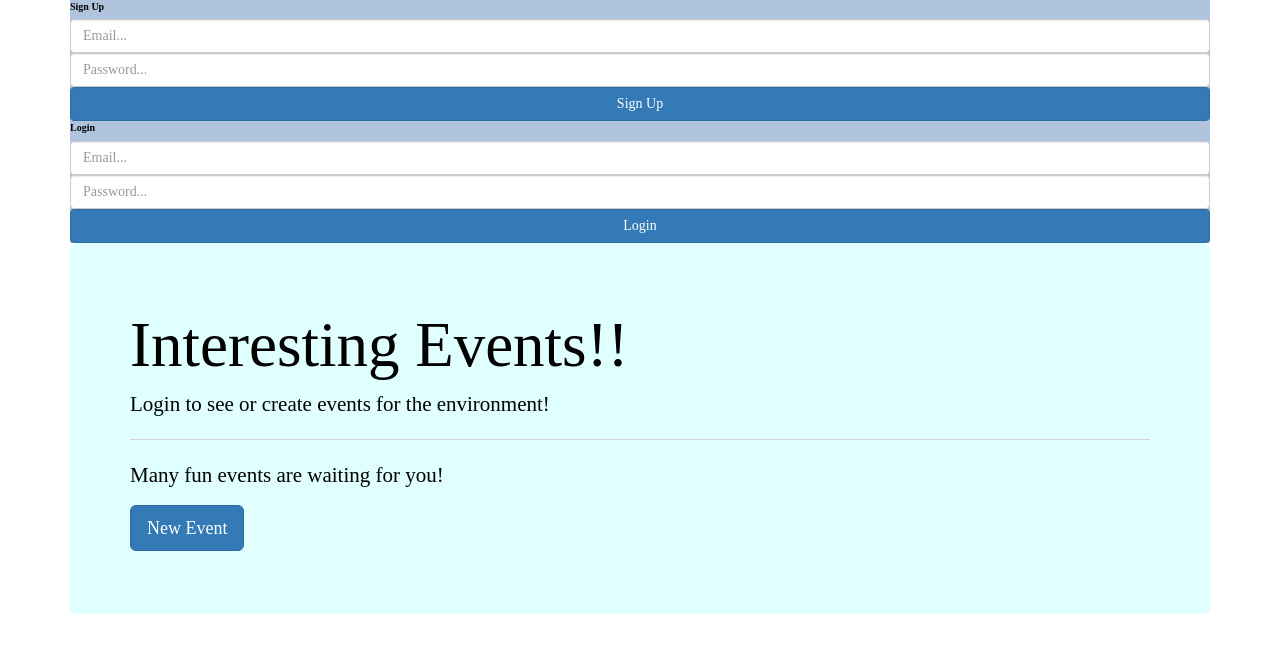
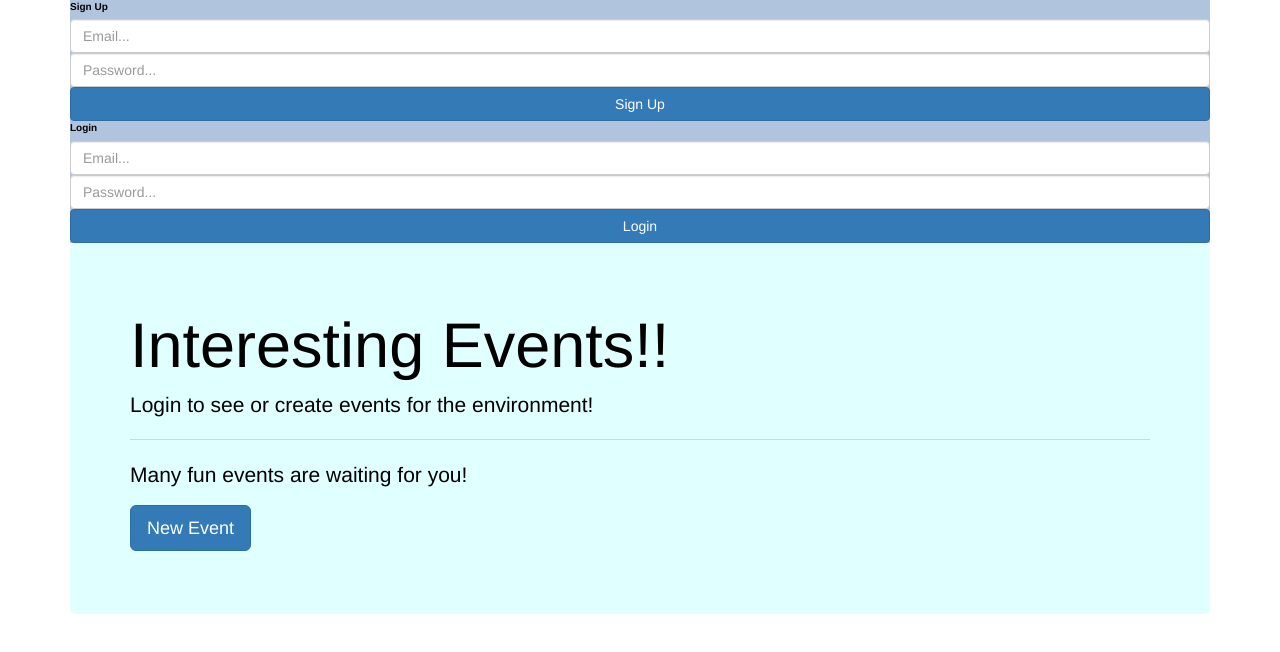
Before and after one commit to duoduo0921/greenNew, a website: page events.html in a window 1280 px wide. Drawn offline with nearby package versions, Linux system fonts and the light colour scheme; no server answers.

Commit message:
update API

```diff
--- a/events.html
+++ b/events.html
@@ -13,14 +13,12 @@
             background-color: lightcyan;
             color:black;
             font-size: 40px;
-            font-family: "Apple Braille";
         }
 
         .auth{
             background-color: lightsteelblue;
             color:black;
             font-size: 10px;
-            font-family: "Al Bayan";
         }
     </style>
 </head>
--- a/index.js
+++ b/index.js
@@ -41,7 +41,7 @@ firebase.auth().onAuthStateChanged(function(user) {
         var user = firebase.auth().currentUser;
 
         if(user != null) {
-            var email_id= user.email;
+            var email_id = user.email;
             document.getElementById("user_para").innerHTML = "Welcome User: " + email_id;
         }
 
```
